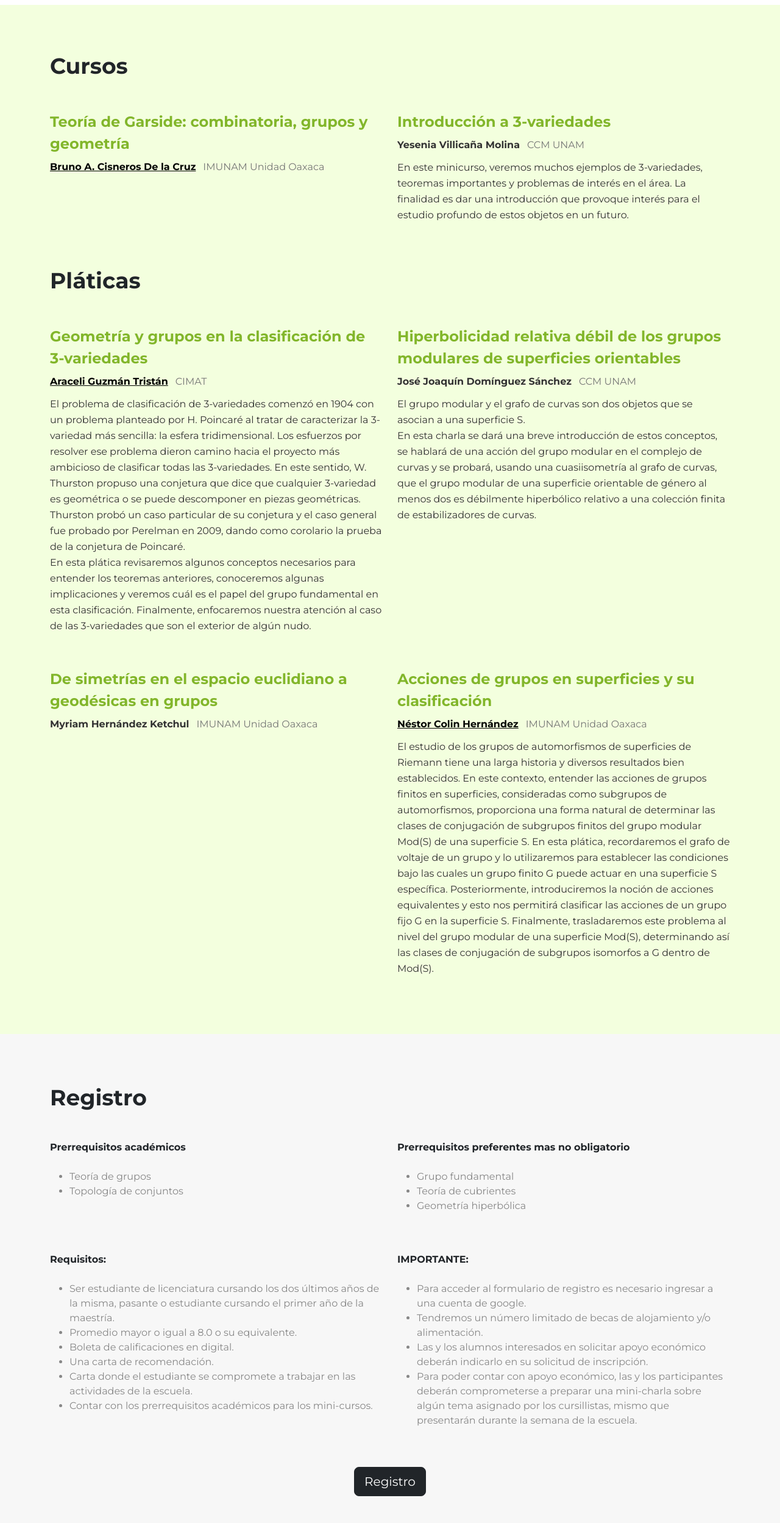
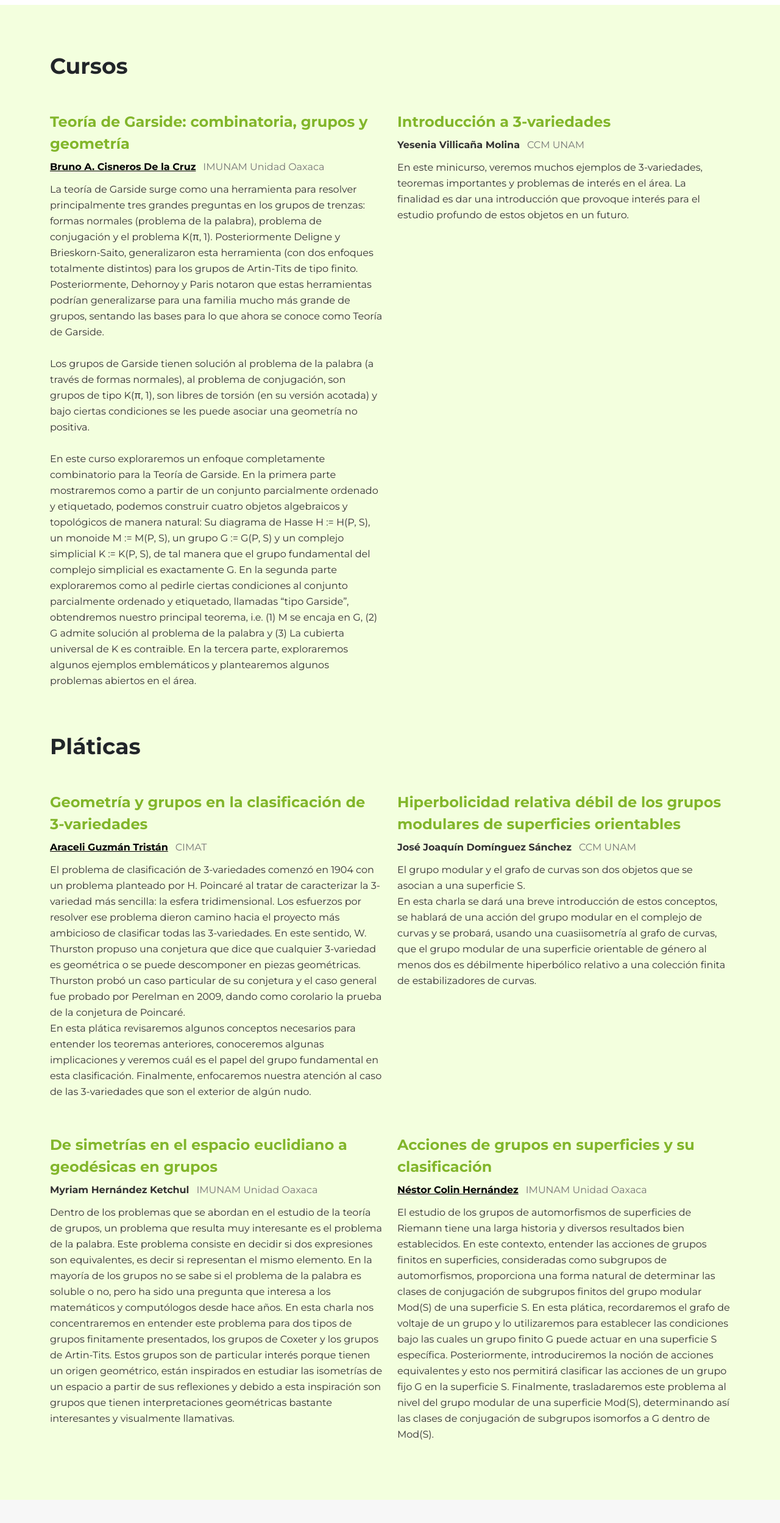
Before and after one commit to miguel-mx/etgg-24, a plain HTML site: page index.html in a window 1280 px wide. Shown: the part 1566-4064 px from the top of the page at 61% size. Drawn offline with nearby package versions, Linux system fonts and the light colour scheme.

Commit message:
Ultimos abstracts

```diff
--- a/index.html
+++ b/index.html
@@ -152,7 +152,27 @@
                     <div class="course">
                         <div class="course-title">Teoría de Garside: combinatoria, grupos y geometría</div>
                         <div class="professor d-inline"><a href="https://sites.google.com/im.unam.mx/brunocisneros/">Bruno A. Cisneros De la Cruz</a></div><div class="university d-inline">IMUNAM Unidad Oaxaca</div>
-                        <div class="abstract"></div>
+                        <div class="abstract">La teoría de Garside surge como una herramienta para resolver principalmente
+                            tres grandes preguntas en los grupos de trenzas: formas normales (problema de la palabra),
+                            problema de conjugación y el problema K(π, 1). Posteriormente Deligne y Brieskorn-Saito,
+                            generalizaron esta herramienta (con dos enfoques totalmente distintos) para los grupos de Artin-Tits
+                            de tipo finito. Posteriormente, Dehornoy y Paris notaron que estas herramientas podrían generalizarse
+                            para una familia mucho más grande de grupos, sentando las bases para lo que ahora se conoce
+                            como Teoría de Garside.<br><br>
+                            Los grupos de Garside tienen solución al problema de la palabra (a través de formas normales),
+                            al problema de conjugación, son grupos de tipo K(π, 1), son libres de torsión (en su versión
+                            acotada) y bajo ciertas condiciones se les puede asociar una geometría no positiva.<br><br>
+                            En este curso exploraremos un enfoque completamente combinatorio para la Teoría de Garside.
+                            En la primera parte mostraremos como a partir de un conjunto parcialmente ordenado y etiquetado,
+                            podemos construir cuatro objetos algebraicos y topológicos de manera natural: Su diagrama de
+                            Hasse H := H(P, S), un monoide M := M(P, S), un grupo G := G(P, S) y un complejo simplicial
+                            K := K(P, S), de tal manera que el grupo fundamental del complejo simplicial es exactamente G.
+                            En la segunda parte exploraremos como al pedirle ciertas condiciones al conjunto parcialmente
+                            ordenado y etiquetado, llamadas “tipo Garside”, obtendremos nuestro principal teorema, i.e.
+                            (1) M se encaja en G, (2) G admite solución al problema de la palabra y (3) La cubierta universal
+                            de K es contraible. En la tercera parte, exploraremos algunos ejemplos emblemáticos y plantearemos
+                            algunos problemas abiertos en el área.
+                        </div>
                     </div>
                 </div>
                 <div class="col-12 col-sm-6">
@@ -202,7 +222,16 @@
                     <div class="course">
                         <div class="course-title">De simetrías en el espacio euclidiano a geodésicas en grupos</div>
                         <div class="professor d-inline">Myriam Hernández Ketchul</div><div class="university d-inline">IMUNAM Unidad Oaxaca</div>
-                        <div class="abstract"></div>
+                        <div class="abstract">Dentro de los problemas que se abordan en el estudio de la teoría de grupos,
+                            un problema que resulta muy interesante es el problema de la palabra. Este problema consiste en
+                            decidir si dos expresiones son equivalentes, es decir si representan el mismo elemento. En la
+                            mayoría de los grupos no se sabe si el problema de la palabra es soluble o no, pero ha sido una
+                            pregunta que interesa a los matemáticos y computólogos desde hace años. En esta charla nos
+                            concentraremos en entender este problema para dos tipos de grupos finitamente presentados, los
+                            grupos de Coxeter y los grupos de Artin-Tits. Estos grupos son de particular interés porque tienen
+                            un origen geométrico, están inspirados en estudiar las isometrías de un espacio a partir de sus
+                            reflexiones y debido a esta inspiración son grupos que tienen interpretaciones geométricas bastante
+                            interesantes y visualmente llamativas.</div>
                     </div>
                 </div>
                 <div class="col-12 col-sm-6">
```
